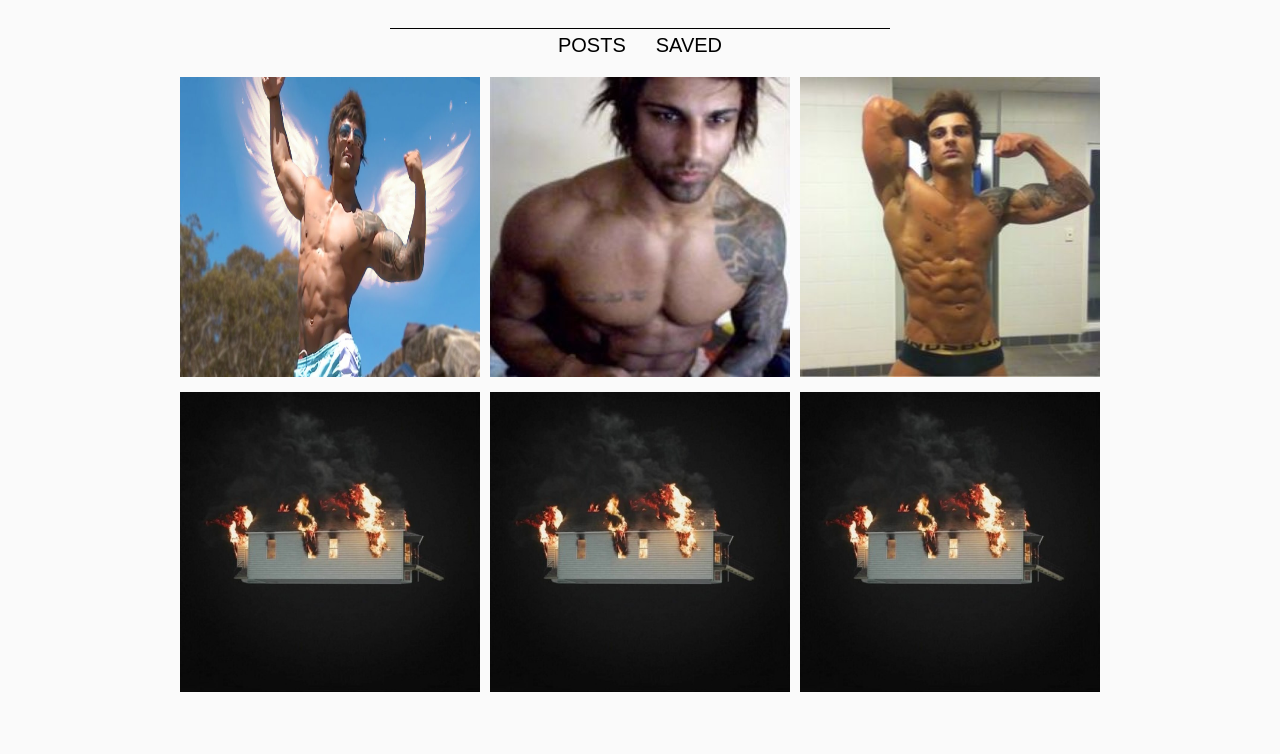
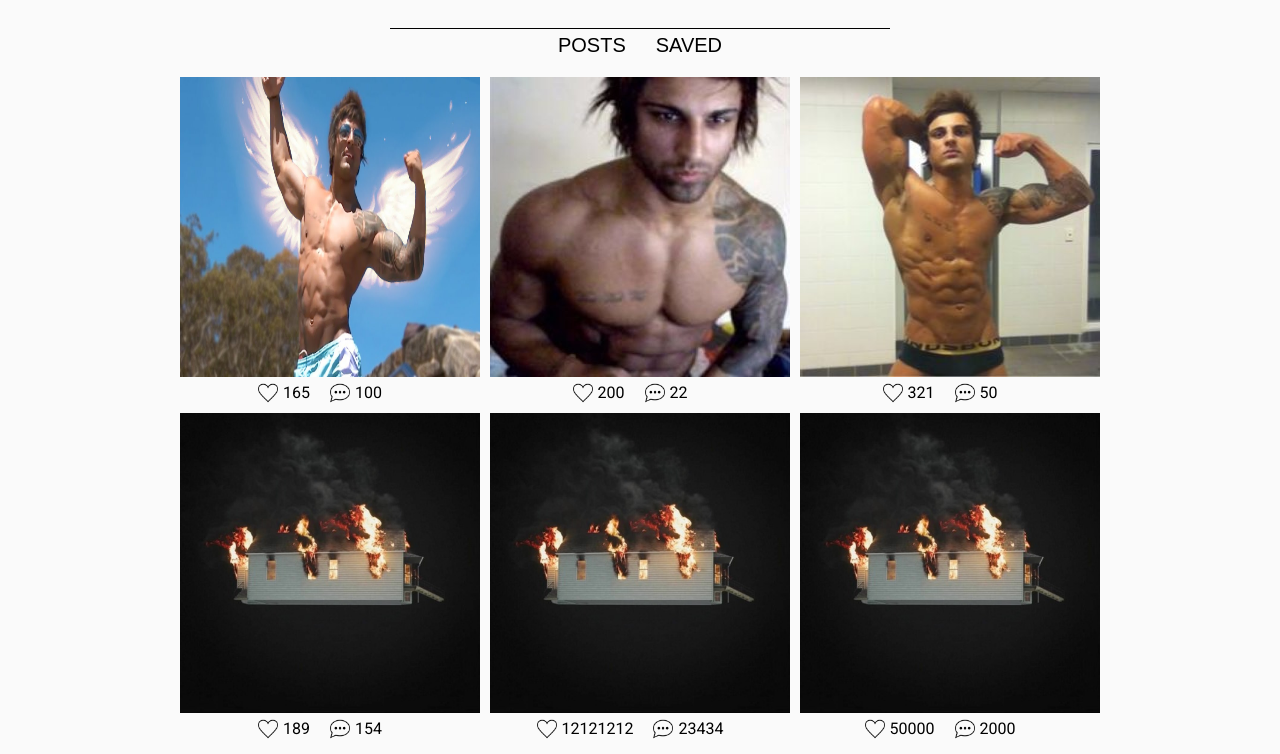
Before and after one commit to Gray770/igclone, a plain HTML site: page profile.html in a window 1280 px wide. Shown: the part 283-1037 px from the top of the page. Before the commit the page ends 995 px from the top, so only its background shows below. Drawn offline with Linux system fonts and the light colour scheme.

Commit message:
Added likes and comments to photos (user profile page)

```diff
--- a/profile.html
+++ b/profile.html
@@ -61,36 +61,96 @@
                 <a href="" class="profile-posts">
                   <div class="post-image">
                     <img src="/img/photos/zyzz-angel.jpg" alt="">
+                    <div class="post-stats">
+                      <span>
+                        <img src="/img/like.png">
+                        165
+                      </span>
+                      <span>
+                        <img src="/img/comment.png">
+                        100
+                      </span>
+                    </div>
                   </div>
                 </a>
 
                 <a href="" class="profile-posts">
                     <div class="post-image">
                       <img src="/img/photos/zyzz-looking.jpg" alt="">
+                      <div class="post-stats">
+                        <span>
+                          <img src="/img/like.png">
+                          200
+                        </span>
+                        <span>
+                          <img src="/img/comment.png">
+                          22
+                        </span>
+                      </div>
                     </div>
                   </a>
 
                   <a href="" class="profile-posts">
                     <div class="post-image">
                       <img src="/img/photos/zyzz-posing.jpg" alt="">
+                      <div class="post-stats">
+                        <span>
+                          <img src="/img/like.png">
+                          321
+                        </span>
+                        <span>
+                          <img src="/img/comment.png">
+                          50
+                        </span>
+                      </div>
                     </div>
                   </a>
 
                   <a href="" class="profile-posts">
                     <div class="post-image">
                       <img src="/img/photos/donda.jpg" alt="">
+                      <div class="post-stats">
+                        <span>
+                          <img src="/img/like.png">
+                          189
+                        </span>
+                        <span>
+                          <img src="/img/comment.png">
+                          154
+                        </span>
+                      </div>
                     </div>
                   </a>
 
                   <a href="" class="profile-posts">
                       <div class="post-image">
                         <img src="/img/photos/donda.jpg" alt="">
+                        <div class="post-stats">
+                          <span>
+                            <img src="/img/like.png">
+                            12121212
+                          </span>
+                          <span>
+                            <img src="/img/comment.png">
+                            23434
+                          </span>
+                        </div>
                       </div>
                     </a>
 
                     <a href="" class="profile-posts">
                       <div class="post-image">
                         <img src="/img/photos/donda.jpg" alt="">
+                        <div class="post-stats">
+                          <span>
+                            <img src="/img/like.png">
+                            50000
+                          </span>
+                          <span>
+                            <img src="/img/comment.png">
+                            2000
+                          </span>
+                        </div>
                       </div>
                     </a>
 
--- a/style.css
+++ b/style.css
@@ -275,6 +275,11 @@ header h2 {
     padding: 15px;
 }
 
+.userposts a {
+    text-decoration: none;
+    color: #000;
+}
+
 .post-list {
     display: grid;
     grid-template-columns: 300px 300px 300px;
@@ -286,3 +291,25 @@ header h2 {
     width: 300px;
     height: 300px;
 }
+
+.post-image span {
+    display: flex;
+    justify-content: center;
+    align-items: center;
+}
+
+.post-stats {
+    display: flex;
+    justify-content: center;
+    align-items: center;
+}
+
+.post-stats span{
+    margin-right: 20px;
+}
+
+.post-stats img{
+    width: 20px;
+    height: 20px;
+    margin-right: 5px;
+}
```
